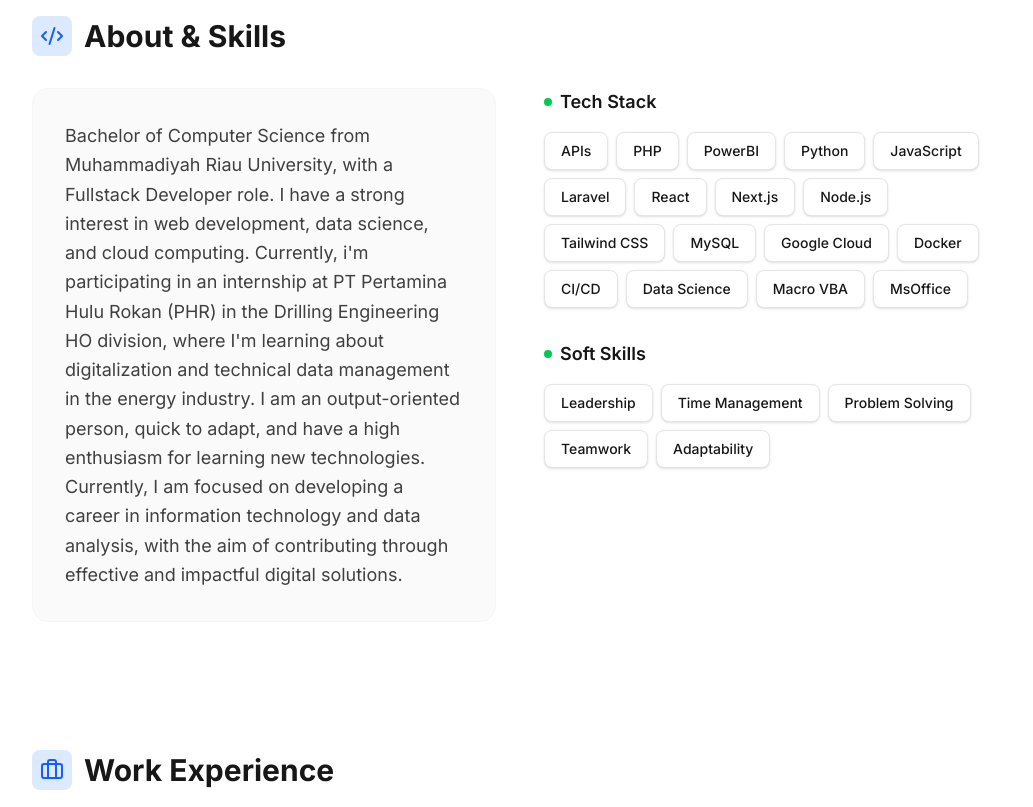
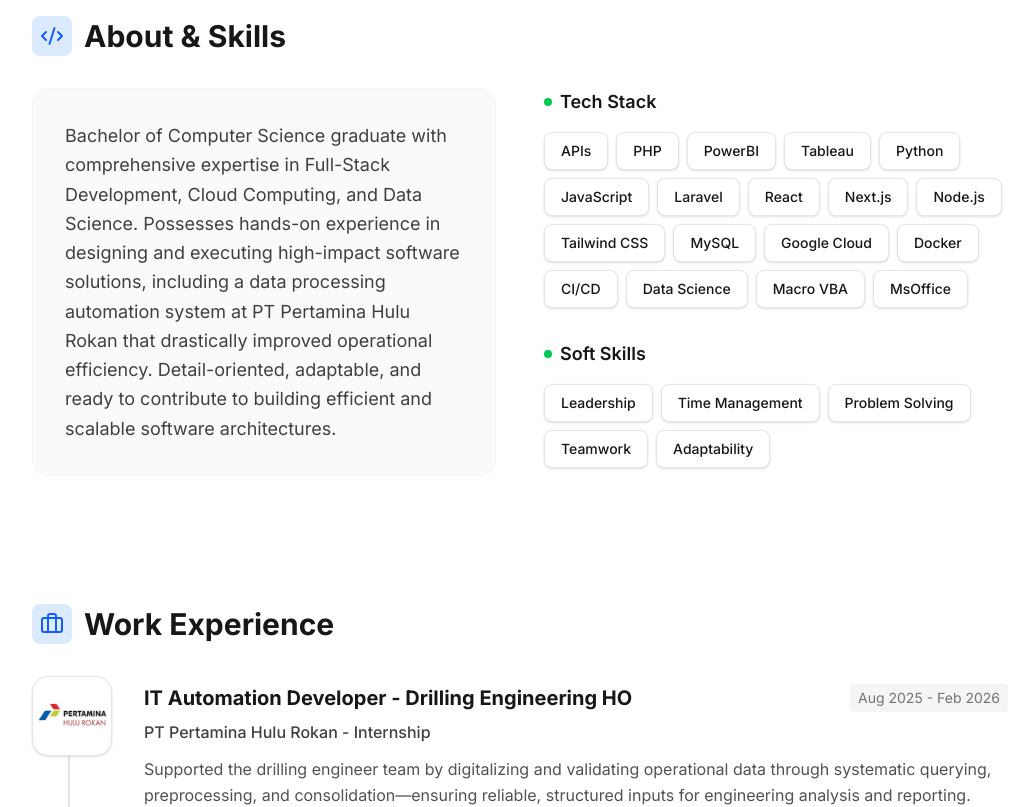
Before and after one commit to raihanfr21/portofoliowebsite2, a Next.js app: page / in a window 1280 px wide. Shown: the part 880-1687 px from the top of the page, without its empty margins (120-1153 px from the left). Built offline with nearby package versions, Linux system fonts and the light colour scheme.

Commit message:
Update CV

```diff
--- a/app/page.tsx
+++ b/app/page.tsx
@@ -41,7 +41,7 @@ const PORTFOLIO_DATA = {
     whatsapp: "https://wa.me/6285178010715"
   },
 
-  skills: ["APIs", "PHP", "PowerBI", "Python", "JavaScript", "Laravel", "React", "Next.js", "Node.js", "Tailwind CSS", "MySQL", "Google Cloud", "Docker", "CI/CD", "Data Science", "Macro VBA", "MsOffice"],
+  skills: ["APIs", "PHP", "PowerBI", "Tableau", "Python", "JavaScript", "Laravel", "React", "Next.js", "Node.js", "Tailwind CSS", "MySQL", "Google Cloud", "Docker", "CI/CD", "Data Science", "Macro VBA", "MsOffice"],
   softSkills: [
     "Leadership",
     "Time Management",
@@ -52,7 +52,7 @@ const PORTFOLIO_DATA = {
 
   experience: [
     {
-      role: "IT Support - Drilling Engineering HO",
+      role: "IT Automation Developer - Drilling Engineering HO",
       company: "PT Pertamina Hulu Rokan - Internship",
       logo: "/logos/company1.jpg",
       period: "Aug 2025 - Feb 2026",
@@ -161,7 +161,7 @@ const PORTFOLIO_DATA = {
   awards: [
     {
       title: "Best Internship Batch 7 PT Pertamina Hulu Rokan",
-      issuer: "National",
+      issuer: "Company",
       date: "2026",
       desc: "Recognized as one of the best PHR Batch 7 internship participants for outstanding performance out of 111 national participants.",
       image: "/awards/award2.jpg"
@@ -372,7 +372,10 @@ export default function Home() {
           <div className="grid md:grid-cols-2 gap-12">
             <div className="bg-neutral-50 dark:bg-neutral-900/30 p-8 rounded-2xl border border-neutral-100 dark:border-neutral-800">
               <p className="text-neutral-700 dark:text-neutral-300 leading-relaxed text-lg">
-                Bachelor of Computer Science from Muhammadiyah Riau University, with a Fullstack Developer role. I have a strong interest in web development, data science, and cloud computing. Currently, i'm participating in an internship at PT Pertamina Hulu Rokan (PHR) in the Drilling Engineering HO division, where I'm learning about digitalization and technical data management in the energy industry. I am an output-oriented person, quick to adapt, and have a high enthusiasm for learning new technologies. Currently, I am focused on developing a career in information technology and data analysis, with the aim of contributing through effective and impactful digital solutions.
+                Bachelor of Computer Science graduate with comprehensive expertise in Full-Stack Development, Cloud Computing, and Data Science.
+Possesses hands-on experience in designing and executing high-impact software solutions, including a data processing automation system at
+PT Pertamina Hulu Rokan that drastically improved operational efficiency. Detail-oriented, adaptable, and ready to contribute to building
+efficient and scalable software architectures.
               </p>
             </div>
             <div>
```
Also changed, not shown: 1 other file (tests, documents, lock files or other folders).
